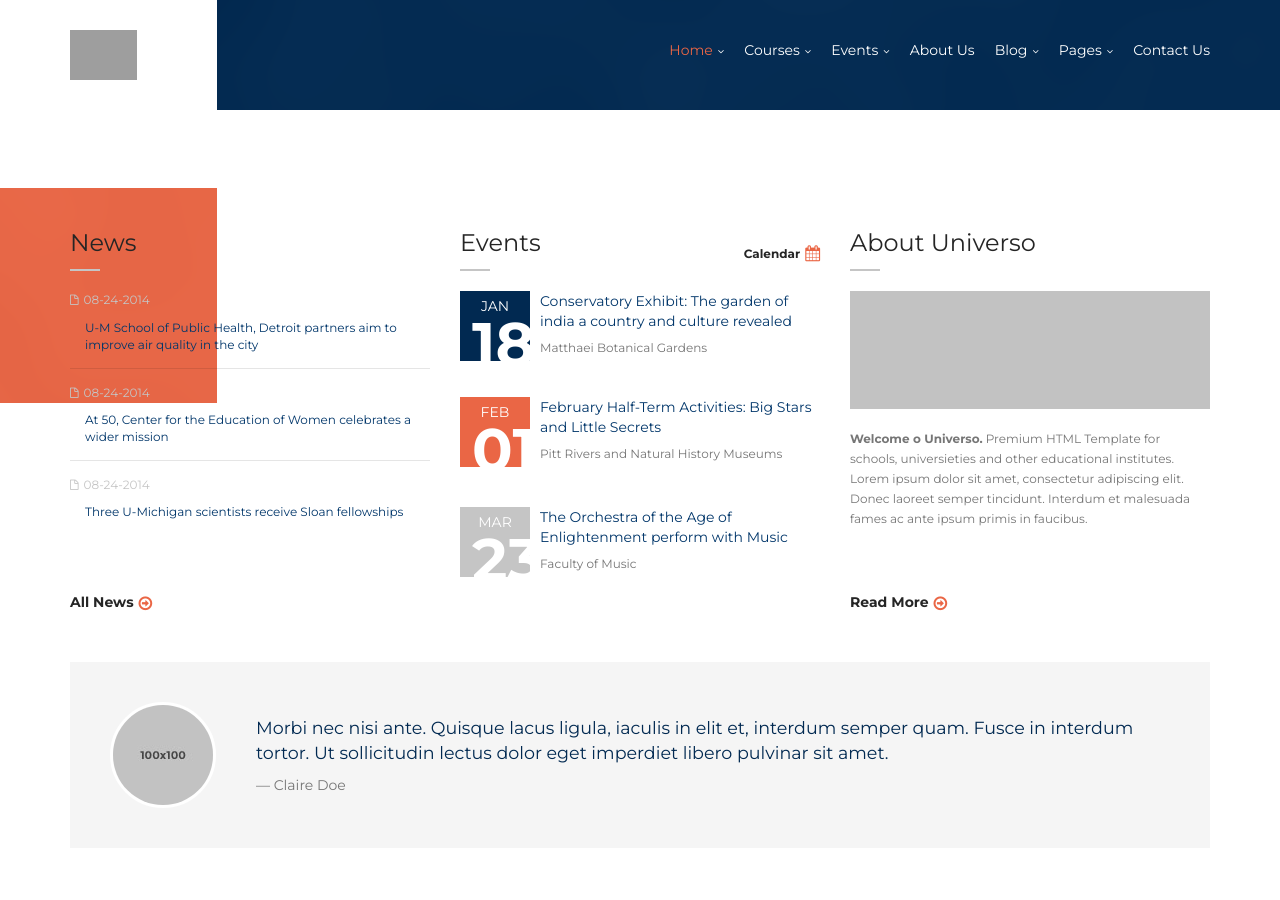
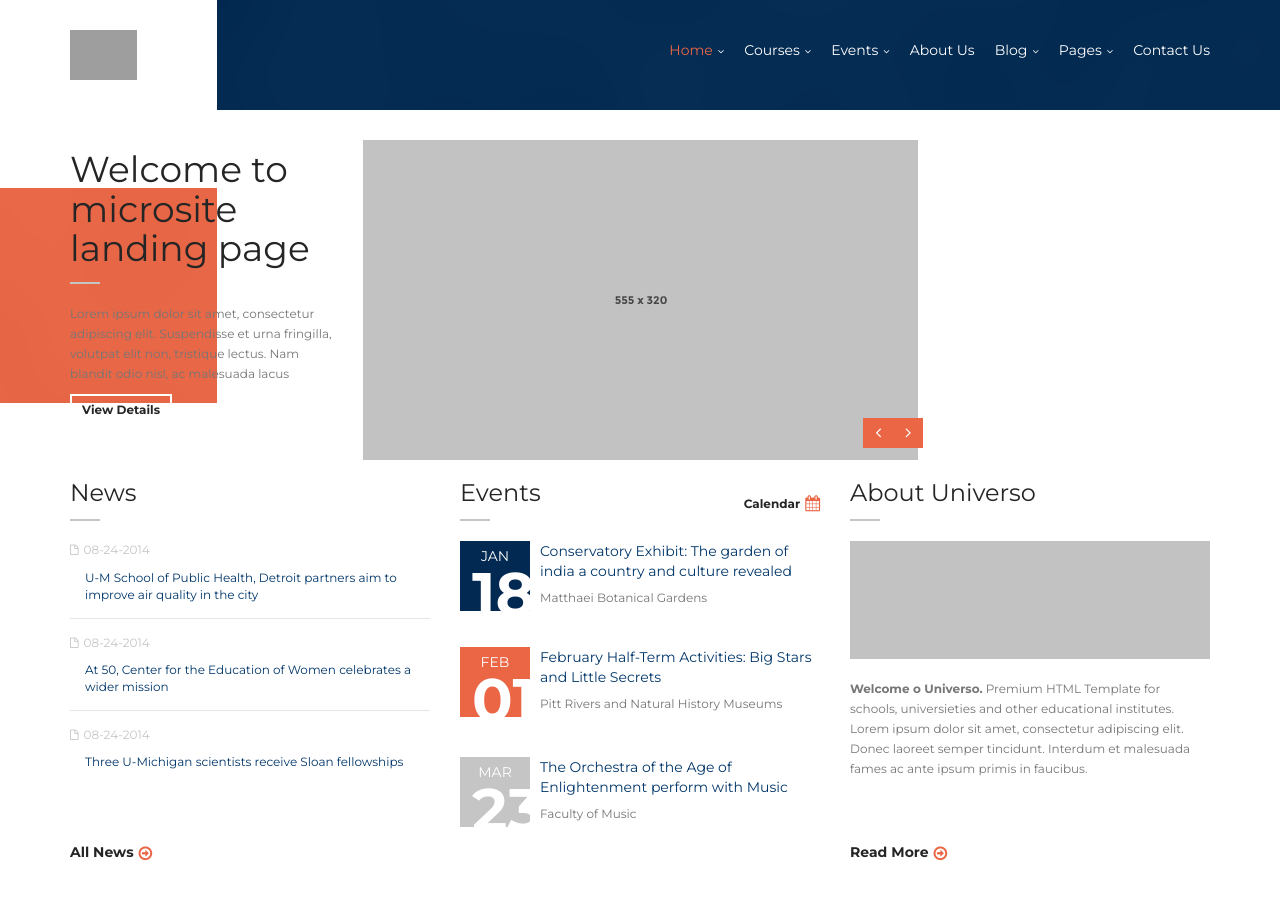
Before and after one commit to kramasamy/SoCC2015, a Jekyll site: the page index.html, which Jekyll copies as it is, in a window 1280 px wide and 900 px high. Built offline with Jekyll 4.4.1, drawn with Linux system fonts in a browser that asks for light colours; grey boxes are pictures that could not be loaded.

Commit message:
added microsite slider

```diff
--- a/index.html
+++ b/index.html
@@ -112,12 +112,44 @@
 <div id="page-content">
 
 <!-- Slider -->
-<div id="homepage-carousel" style="height: 100px;">
+<div id="homepage-carousel">
     <div class="container">
-        <div class="homepage-carousel-wrapper">
-            <div class="background"></div>
+        <div class="slider-wrapper">
+            <div class="row">
+                <div class="col-md-9 col-sm-12">
+                    <div class="row">
+                        <div class="image-carousel">
+                            <div class="slide">
+                                <div class="col-md-4 col-sm-4">
+                                    <h1>Welcome to microsite landing page</h1>
+                                    <p>
+                                        Lorem ipsum dolor sit amet, consectetur adipiscing elit. Suspendisse et urna fringilla,
+                                        volutpat elit non, tristique lectus. Nam blandit odio nisl, ac malesuada lacus
+                                    </p>
+                                    <a href="#" class="btn btn-framed btn-small btn-color-white">View Details</a>
+                                </div><!-- /.col-md-4 -->
+                                <div class="col-md-8 col-sm-8">
+                                    <div class="image-carousel-slide"><img src="assets/img/slide-2.jpg" alt=""></div>
+                                </div><!-- /.col-md-8 -->
+                            </div><!-- /.slide -->
+                            <div class="slide">
+                                <div class="col-md-4 col-sm-4">
+                                    <h1>Welcome to microsite landing page</h1>
+                                    <p>
+                                        Lorem ipsum dolor sit amet, consectetur adipiscing elit. Suspendisse et urna fringilla,
+                                        volutpat elit non, tristique lectus. Nam blandit odio nisl, ac malesuada lacus
+                                    </p>
+                                    <a href="#" class="btn btn-framed btn-small btn-color-white">View Details</a>
+                                </div><!-- /.col-md-4 -->
+                                <div class="col-md-8 col-sm-8">
+                                    <div class="image-carousel-slide"><img src="assets/img/slide-1.jpg" alt=""></div>
+                                </div><!-- /.col-md-8 -->
+                            </div><!-- /.slide -->
+                        </div><!-- /.image-carousel -->
+                    </div><!-- /.row -->
+                </div><!-- /.col-md-9 -->
+            </div><!-- /.row -->
         </div><!-- /.slider-wrapper -->
-        <div class="slider-inner"></div>
     </div><!-- /.container -->
 </div>
 <!-- end Slider -->
```
